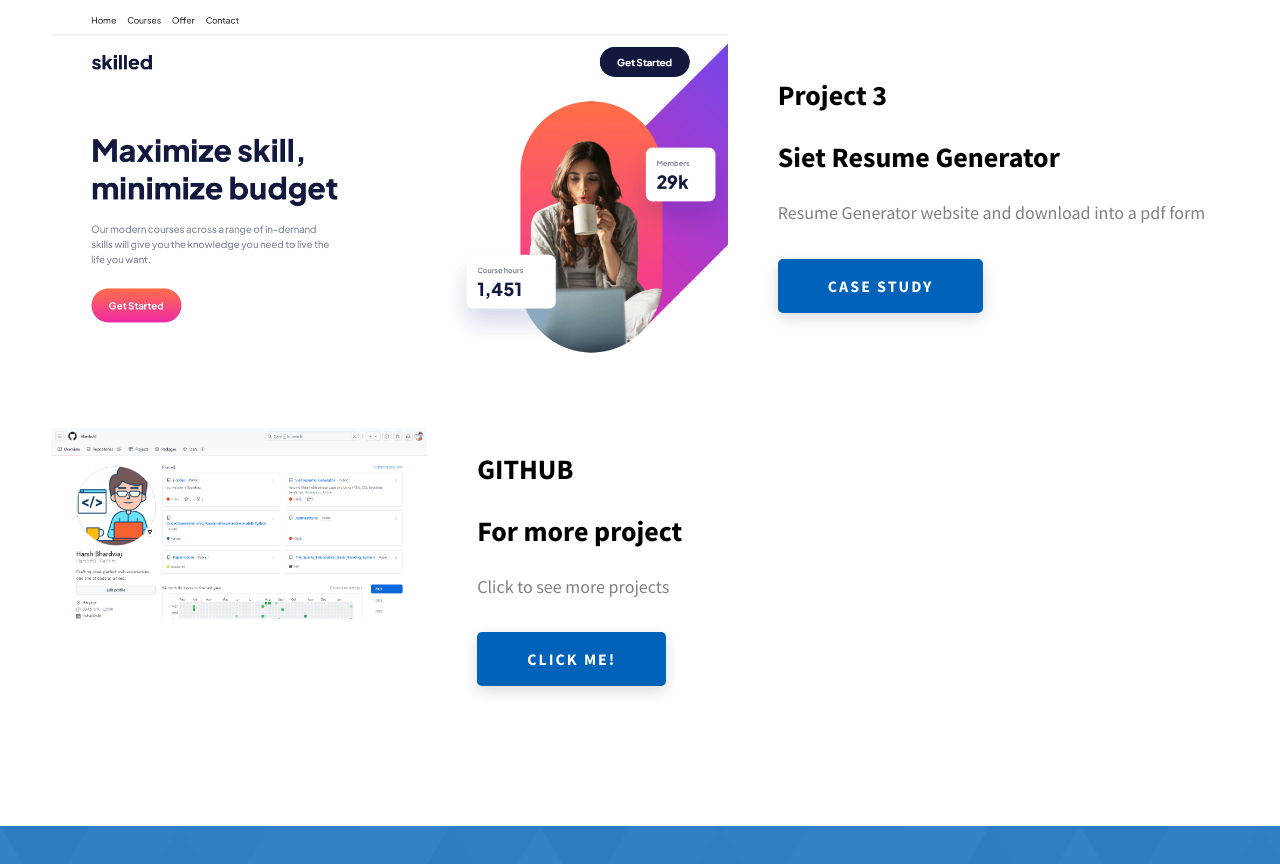
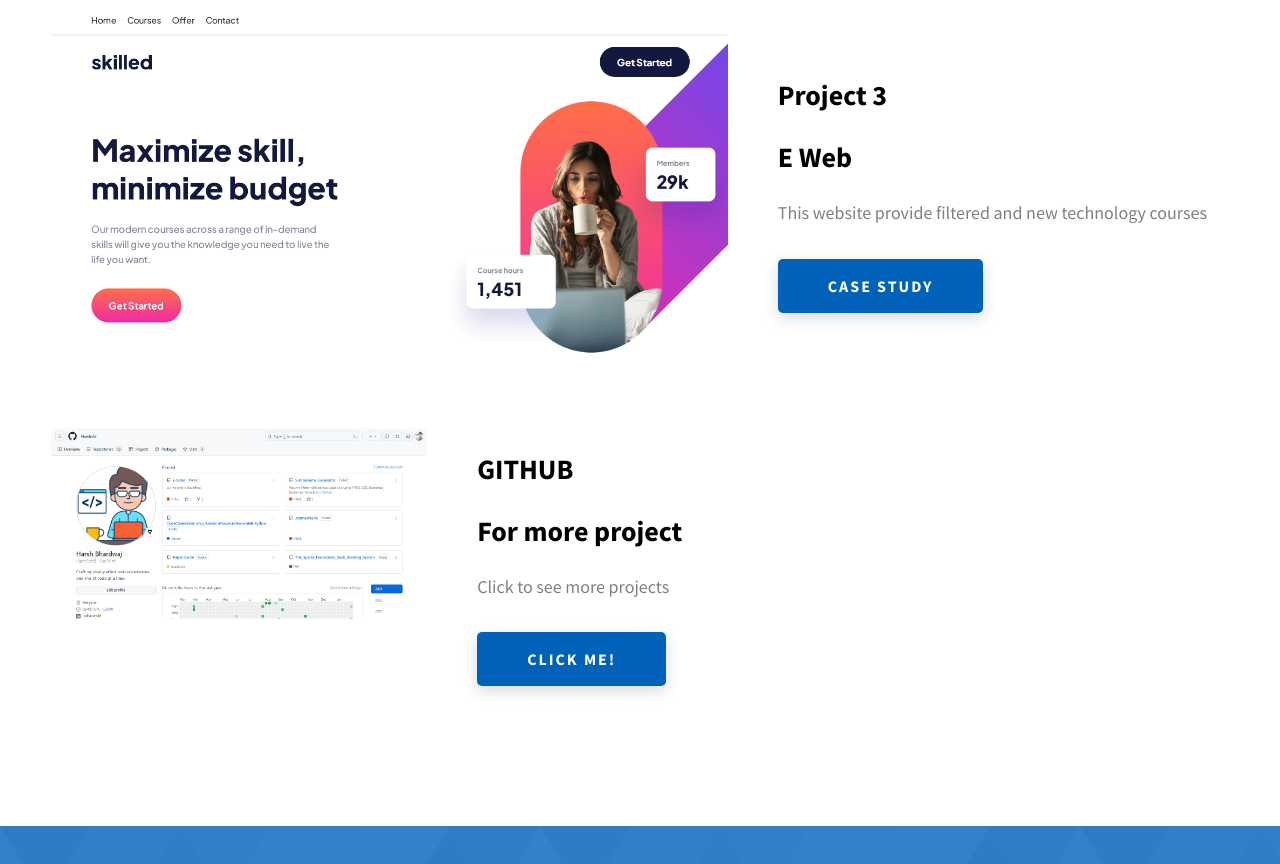
Before and after one commit to Harshsfd/Portfolio, a website: page index.html in a window 1280 px wide. Shown: the part 3040-3904 px from the top of the page. Drawn offline with nearby package versions, Linux system fonts and the light colour scheme.

Commit message:
Update index.html

```diff
--- a/index.html
+++ b/index.html
@@ -207,11 +207,11 @@
           </div>
           <div class="projects__row-content">
             <h3 class="projects__row-content-title">Project 3</h3>
-            <h3 class="projects__row-content-title">Siet Resume Generator</h3>
+            <h3 class="projects__row-content-title">E Web</h3>
             <p class="projects__row-content-desc">
-              Resume Generator website and download into a pdf form
+              This website provide filtered and new technology courses
             </p>
-            <a href="https://harshsfd.github.io/Siet-Resume-Generator/" class="btn btn--med btn--theme dynamicBgClr"
+            <a href="https://harshsfd.github.io/CodSoft-landingpage/" class="btn btn--med btn--theme dynamicBgClr"
               target="_blank">Case Study</a>
           </div>
           <div class="projects__row">
```
